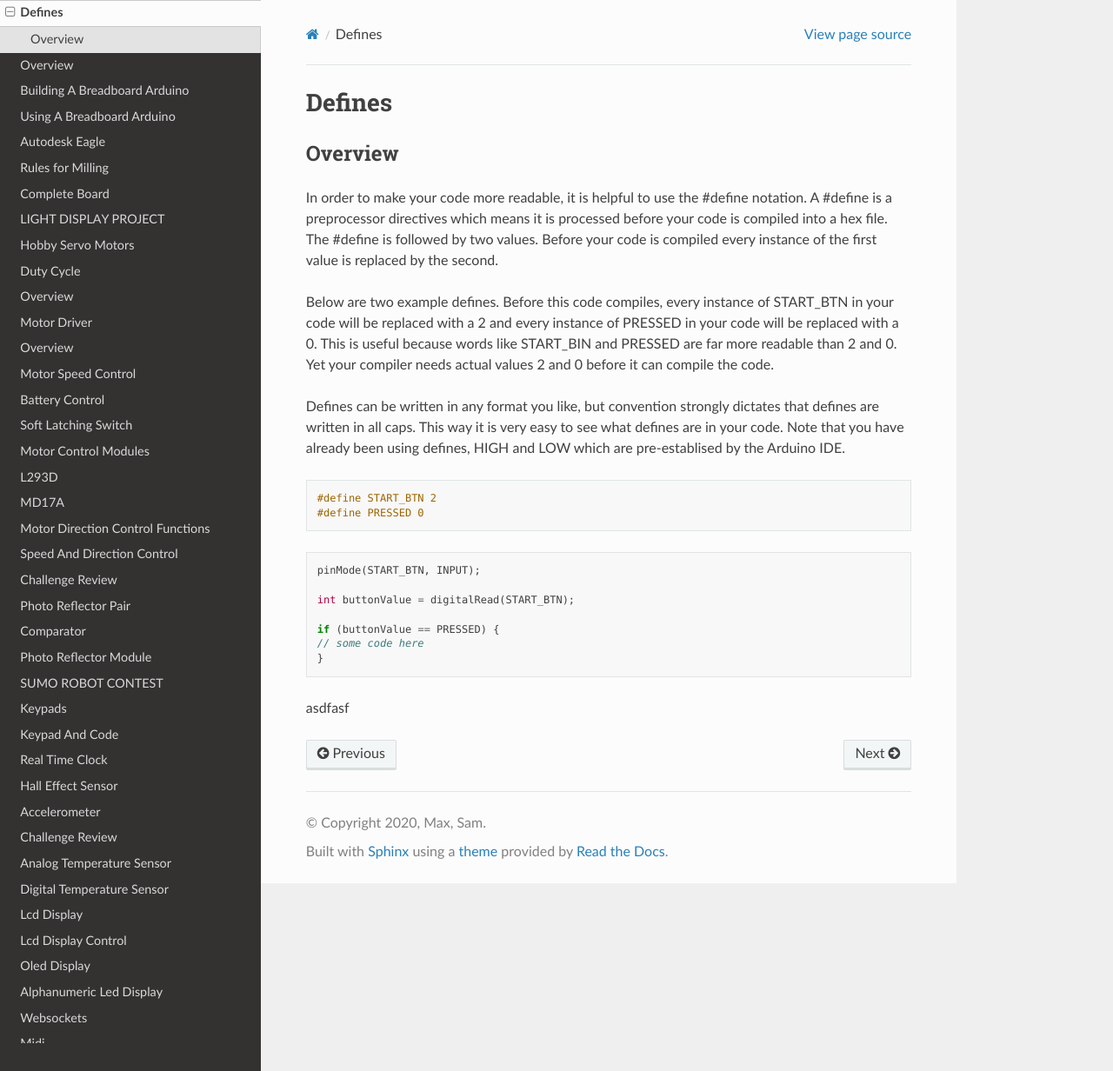
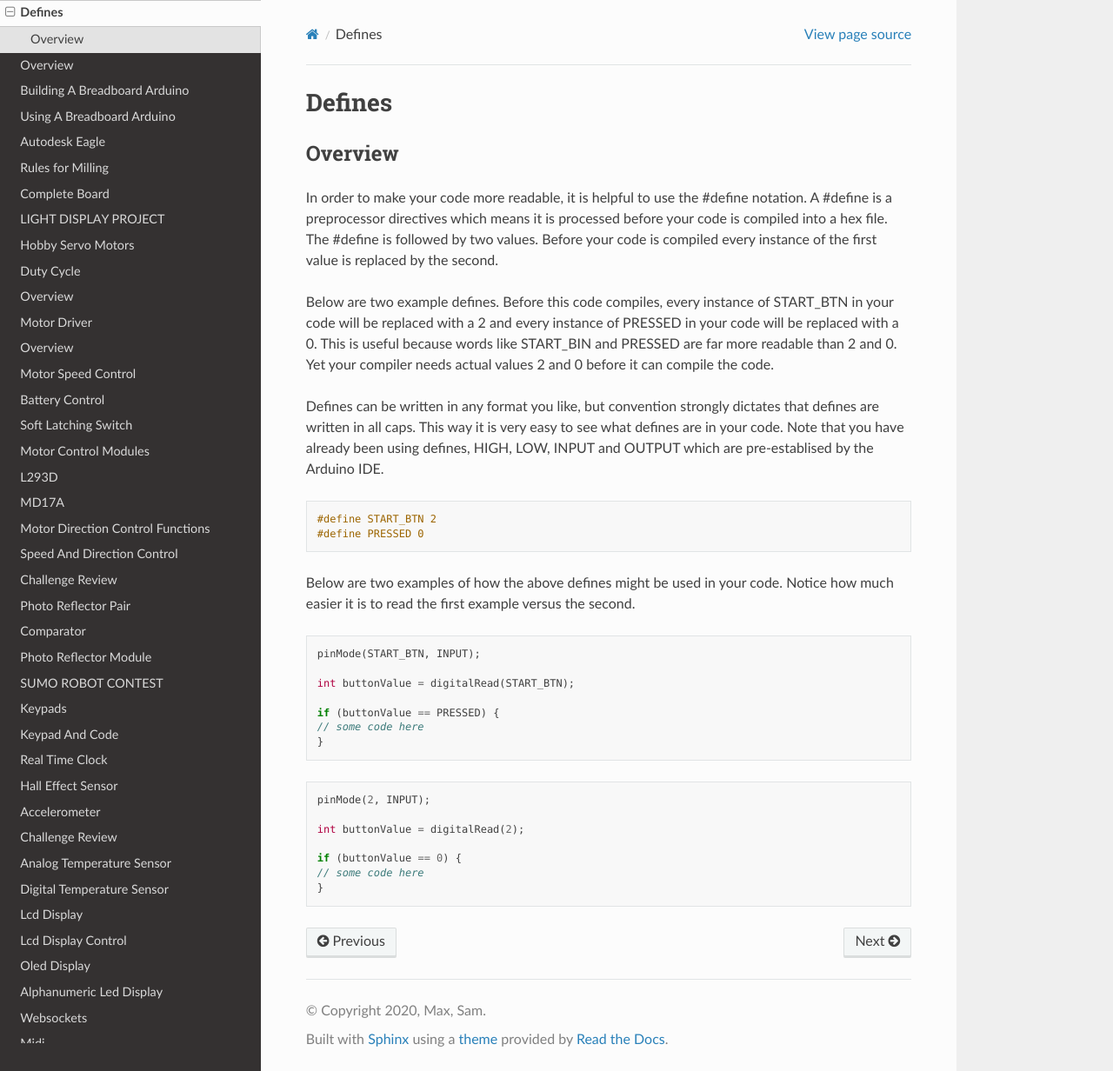
Before and after one commit to maxtkc/mvths-wiki, a Sphinx documentation site: the page built from docs/042cc-defines.rst, in a window 1280 px wide and 1232 px high. Shown: the whole window at 87% size. Built offline with Sphinx 7.4.7 and the Read the Docs theme 2.0.0, drawn with Linux system fonts in a browser that asks for light colours; pages that are not in the unit, such as notebooks, are missing from menus.

Commit message:
Update 042cc-defines.rst

```diff
--- a/docs/042cc-defines.rst
+++ b/docs/042cc-defines.rst
@@ -8,7 +8,7 @@ In order to make your code more readable, it is helpful to use the #define notat
 
 Below are two example defines. Before this code compiles, every instance of START_BTN in your code will be replaced with a 2 and every instance of PRESSED in your code will be replaced with a 0. This is useful because words like START_BIN and PRESSED are far more readable than 2 and 0. Yet your compiler needs actual values 2 and 0 before it can compile the code.
 
-Defines can be written in any format you like, but convention strongly dictates that defines are written in all caps. This way it is very easy to see what defines are in your code. Note that you have already been using defines, HIGH and LOW which are pre-establised by the Arduino IDE.
+Defines can be written in any format you like, but convention strongly dictates that defines are written in all caps. This way it is very easy to see what defines are in your code. Note that you have already been using defines, HIGH, LOW, INPUT and OUTPUT which are pre-establised by the Arduino IDE.
 
 .. code:: C
 
@@ -16,6 +16,7 @@ Defines can be written in any format you like, but convention strongly dictates
    #define PRESSED 0
 
 
+Below are two examples of how the above defines might be used in your code. Notice how much easier it is to read the first example versus the second.
 
 .. code:: C
 
@@ -28,5 +29,12 @@ Defines can be written in any format you like, but convention strongly dictates
    }
 
 
+.. code:: C
 
-asdfasf
+   pinMode(2, INPUT);
+
+   int buttonValue = digitalRead(2);
+
+   if (buttonValue == 0) {
+   // some code here
+   }
```
